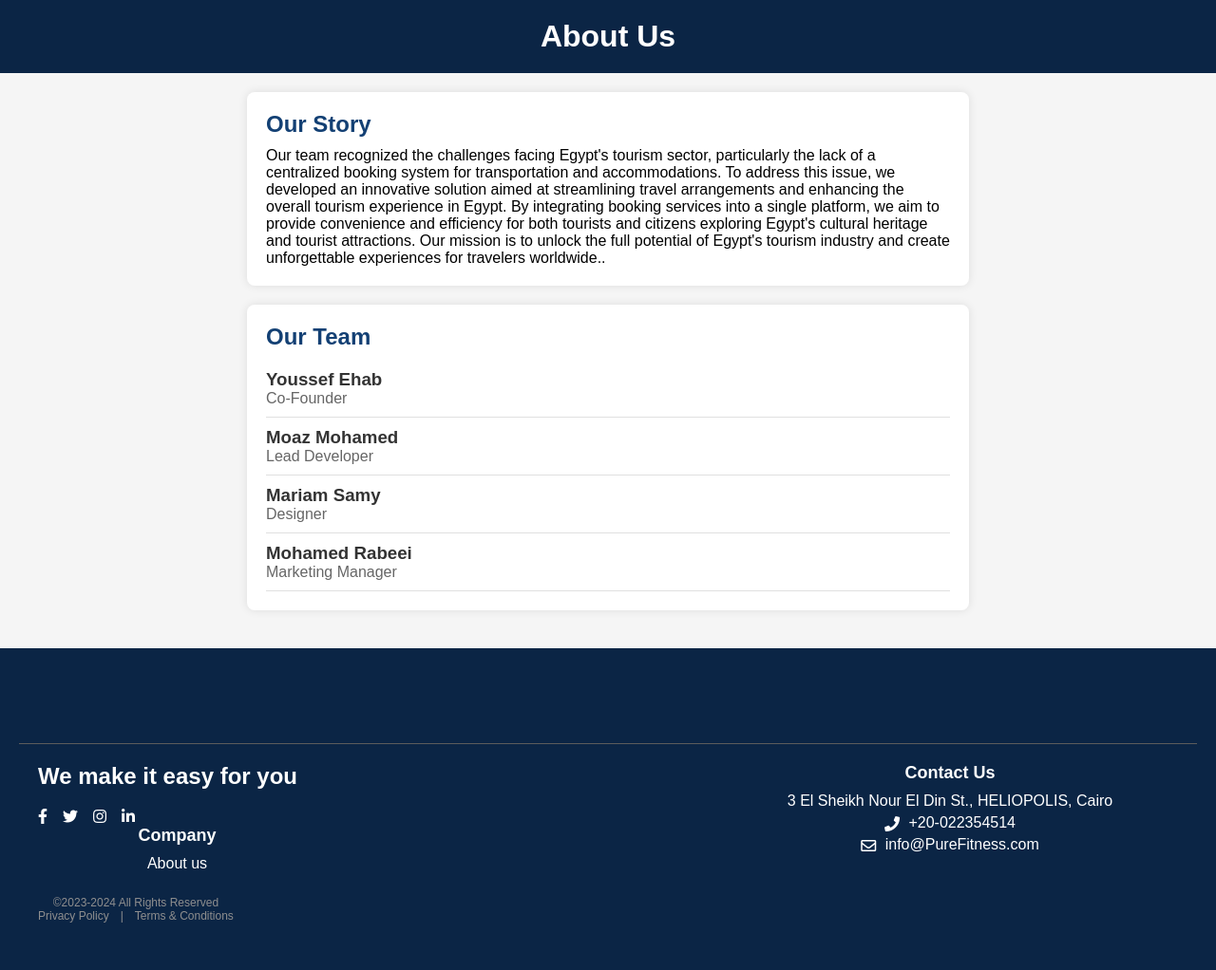
After one commit to theogyousef/Tourism, a PHP site: page /tourism/views/about.php in a window 1280 px wide. The commit adds this page. Shown: the whole page at 95% size. Run offline with PHP 8.4, Linux system fonts and the light colour scheme.

Commit message:
about us html/css

```diff
--- /dev/null
+++ b/public/css/about.css
@@ -0,0 +1,57 @@
+/* Reset CSS */
+* {
+    margin: 0;
+    padding: 0;
+    box-sizing: border-box;
+}
+
+body {
+    font-family: Arial, sans-serif;
+    background-color: #f5f5f5;
+}
+
+header {
+    background-color: #0B2545;
+    color: #fff;
+    padding: 20px;
+    text-align: center;
+}
+
+.container {
+    max-width: 800px;
+    margin: 0 auto;
+    padding: 20px;
+}
+
+.about-section, .team-section {
+    background-color: #fff;
+    border-radius: 8px;
+    box-shadow: 0 0 10px rgba(0, 0, 0, 0.1);
+    padding: 20px;
+    margin-bottom: 20px;
+}
+
+.about-section h2, .team-section h2 {
+    color: #134074;
+    margin-bottom: 10px;
+}
+
+.team-member {
+    padding: 10px 0;
+    border-bottom: 1px solid #e0e0e0;
+}
+
+.team-member h3 {
+    color: #333;
+}
+
+.team-member p {
+    color: #666;
+}
+
+footer {
+    background-color: #0B2545;
+    color: #fff;
+    padding: 20px;
+    text-align: center;
+}
--- /dev/null
+++ b/views/about.php
@@ -0,0 +1,60 @@
+<?php
+
+
+// require '../controller/config.php';
+require '../includes/config.php';
+require '../includes/Dbh.php';
+
+// include "header.php";
+?>
+
+<!DOCTYPE html>
+<html lang="en">
+
+<head>
+    <meta charset="UTF-8">
+    <meta name="viewport" content="width=device-width, initial-scale=1.0">
+    <title>About Us</title>
+    <link rel="stylesheet" href="../public/css/about.css">
+</head>
+
+<body>
+    <header>
+        <h1>About Us</h1>
+    </header>
+
+    <div class="container">
+        <div class="about-section">
+            <h2>Our Story</h2>
+            <p>Our team recognized the challenges facing Egypt's tourism sector, particularly the lack of a centralized booking system for transportation and accommodations. To address this issue, we developed an innovative solution aimed at streamlining travel arrangements and enhancing the overall tourism experience in Egypt. By integrating booking services into a single platform, we aim to provide convenience and efficiency for both tourists and citizens exploring Egypt's cultural heritage and tourist attractions. Our mission is to unlock the full potential of Egypt's tourism industry and create unforgettable experiences for travelers worldwide..</p>
+        </div>
+
+        <div class="team-section">
+            <h2>Our Team</h2>
+            <div class="team-member">
+                <h3>Youssef Ehab</h3>
+                <p>Co-Founder</p>
+            </div>
+            <div class="team-member">
+                <h3>Moaz Mohamed</h3>
+                <p>Lead Developer</p>
+            </div>
+            <div class="team-member">
+                <h3>Mariam Samy</h3>
+                <p>Designer</p>
+            </div>
+            <div class="team-member">
+                <h3>Mohamed Rabeei</h3>
+                <p>Marketing Manager</p>
+            </div>
+        </div>
+    </div>
+
+    <footer>
+        <?php
+        include "footer.php";
+        ?>
+    </footer>
+</body>
+
+</html>
--- a/views/footer.php
+++ b/views/footer.php
@@ -1,6 +1,6 @@
 <style>
 .footer {
-    background-color: #333333;
+    background-color: #0B2545;
     color: #ffffff;
     padding: 30px 0;
     margin-top: 30px;
@@ -254,7 +254,7 @@
       <div class="company">
         <h4>Company</h4>
         <ul>
-          <li><a href="about">About us</a></li>
+          <li><a href="about.php">About us</a></li>
         </ul>
       </div></div>
       <div class="contactUs">
```
